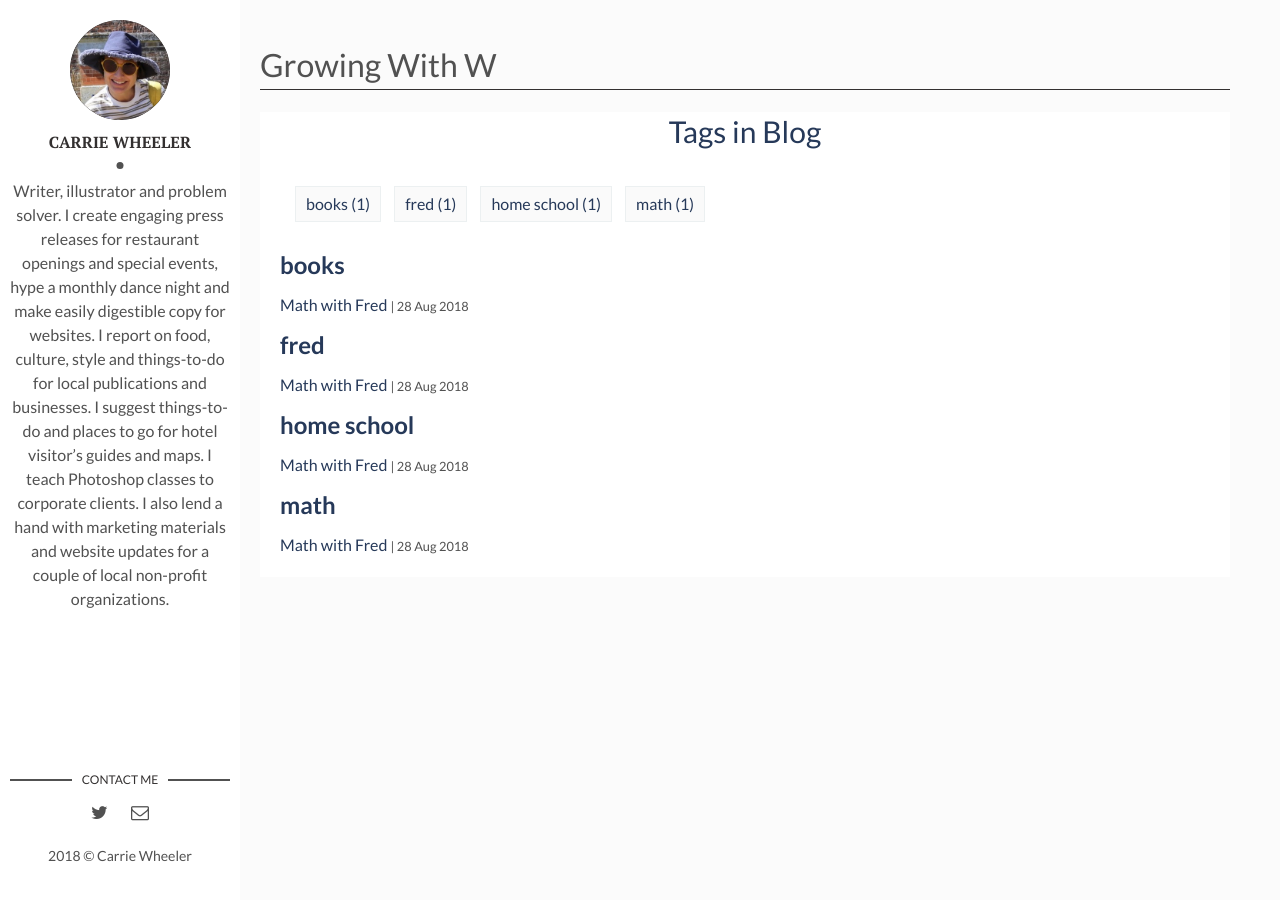
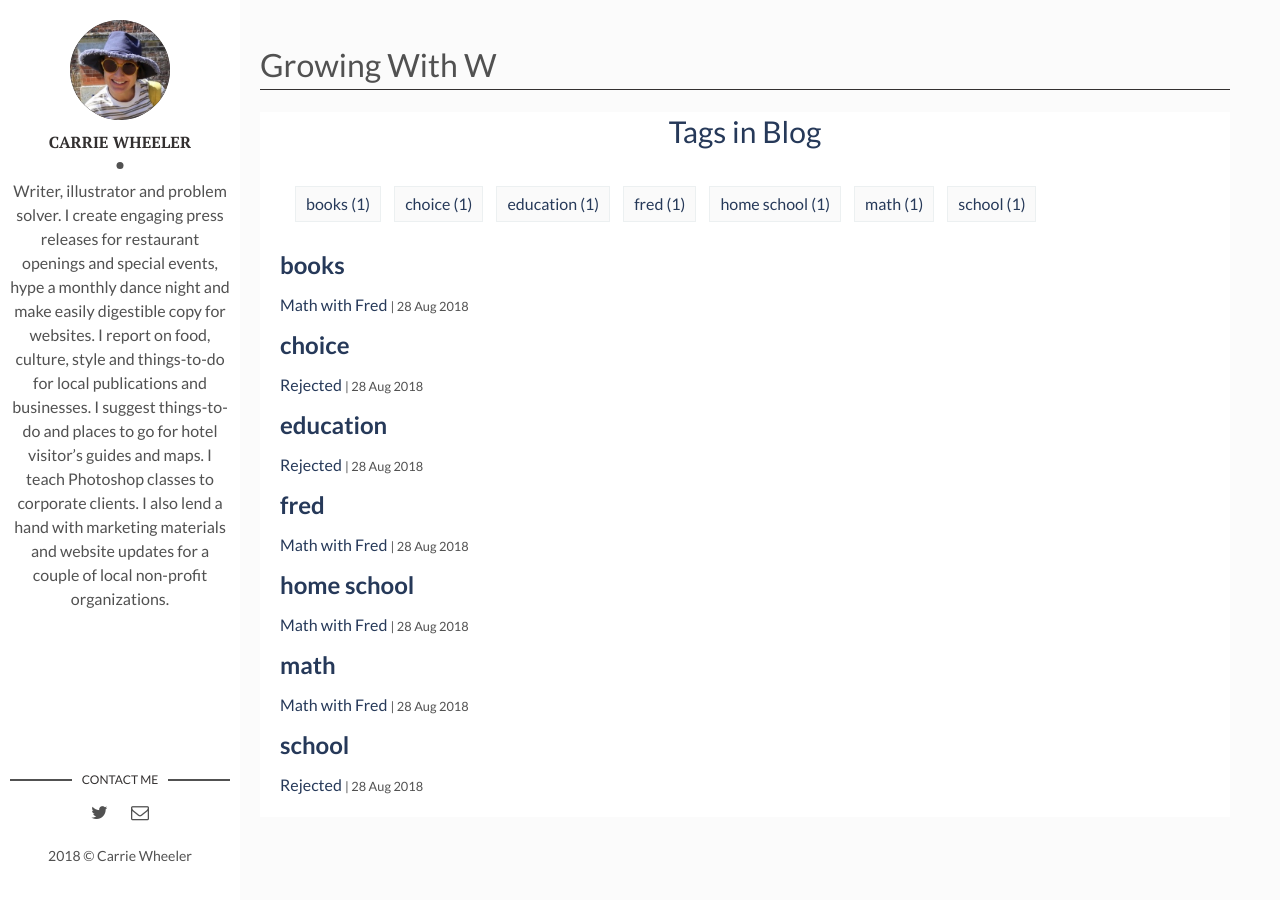
Before and after one commit to crackinggood/gww, a Jekyll site: the page built from tags.html, in a window 1280 px wide. Built offline with Jekyll 4.4.1, drawn with Linux system fonts in a browser that asks for light colours.

Commit message:
Update from Forestry.io - Updated 2018-08-28-rejected.md

```diff
--- a/_posts/2018-08-28-rejected.md
+++ b/_posts/2018-08-28-rejected.md
@@ -2,8 +2,12 @@
 title: Rejected
 date: 2018-08-28 17:31:46 +0000
 layout: post
-tags: []
+tags:
+- school
+- choice
+- education
 img: "/uploads/Rejected-Blog-Post-1000x340.png"
+post: post
 
 ---
 When W was in preschool, my husband and I would chat with the other parents about kindergarten plans. We’d throw out names of schools we were considering, weigh the pros and cons, share stories about what we’d heard or experienced.
```
